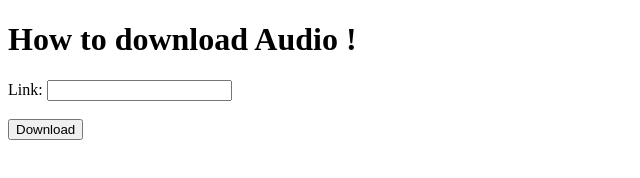
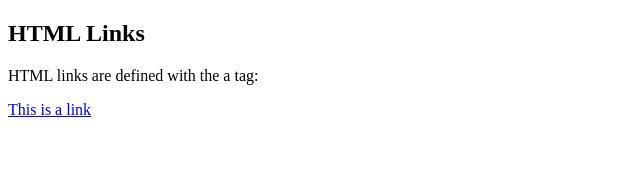
Before and after one commit to annguyen2019/audio_download, a plain HTML site: page index.html in a window 1280 px wide. Shown: the whole page, without its empty margins (0-640 px from the left). Drawn offline with Linux system fonts and the light colour scheme.

Commit message:
upload source code

```diff
--- a/index.html
+++ b/index.html
@@ -2,12 +2,10 @@
 <html>
 <body>
 
-<h1>How to download Audio !</h1>
+<h2>HTML Links</h2>
+<p>HTML links are defined with the a tag:</p>
 
-<form action="/action_page.php" id="form1">
-  <label for="fname">Link:</label>
-  <input type="text" id="fname" name="fname"><br><br>
-  <input type="submit" value="Download">
-</form>
+<a href="https://www.youtube.com/watch?v=hi0lzMljagU&list=RDhi0lzMljagU&start_radio=1">This is a link</a>
+
 </body>
 </html>
```
